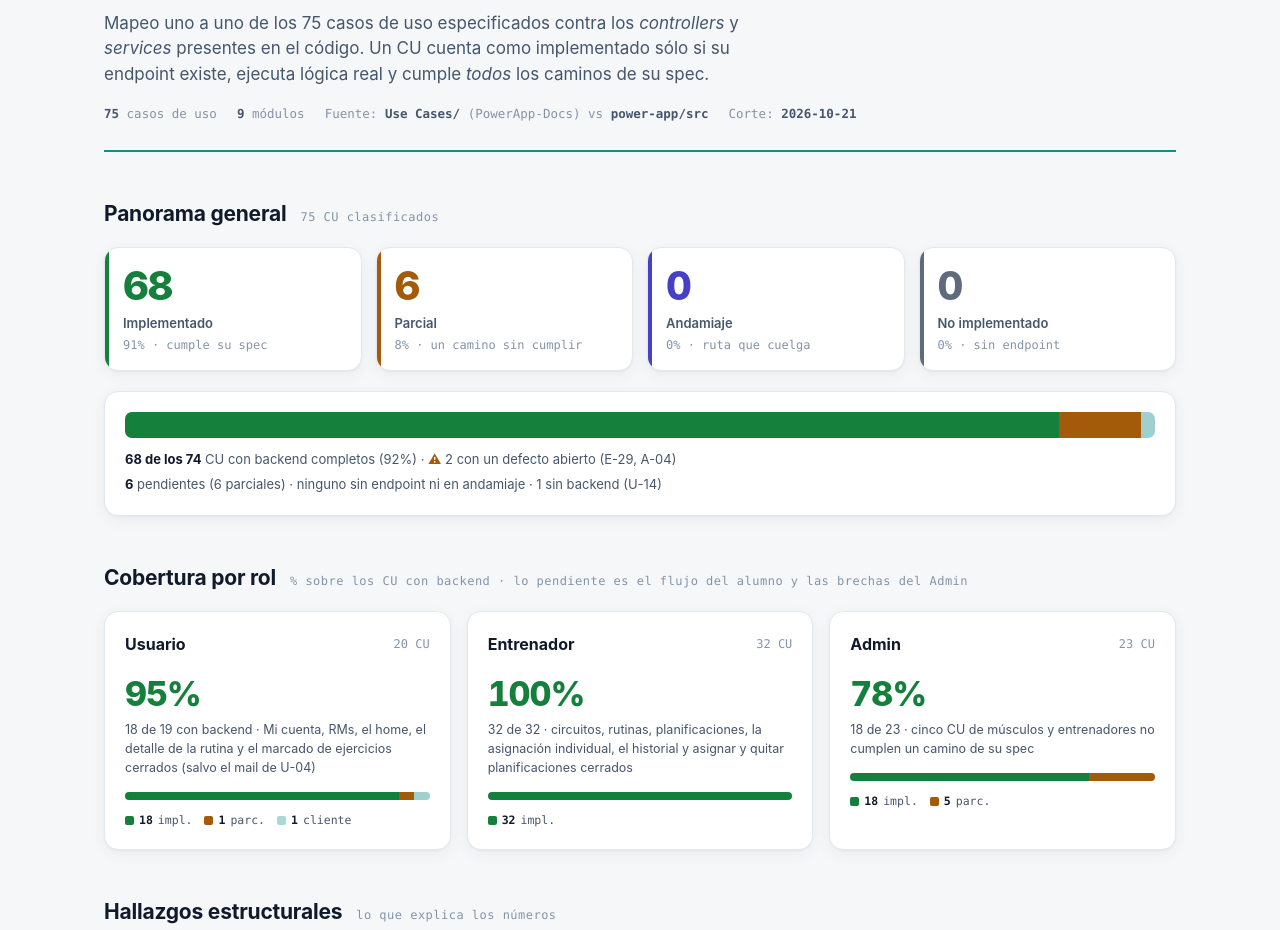
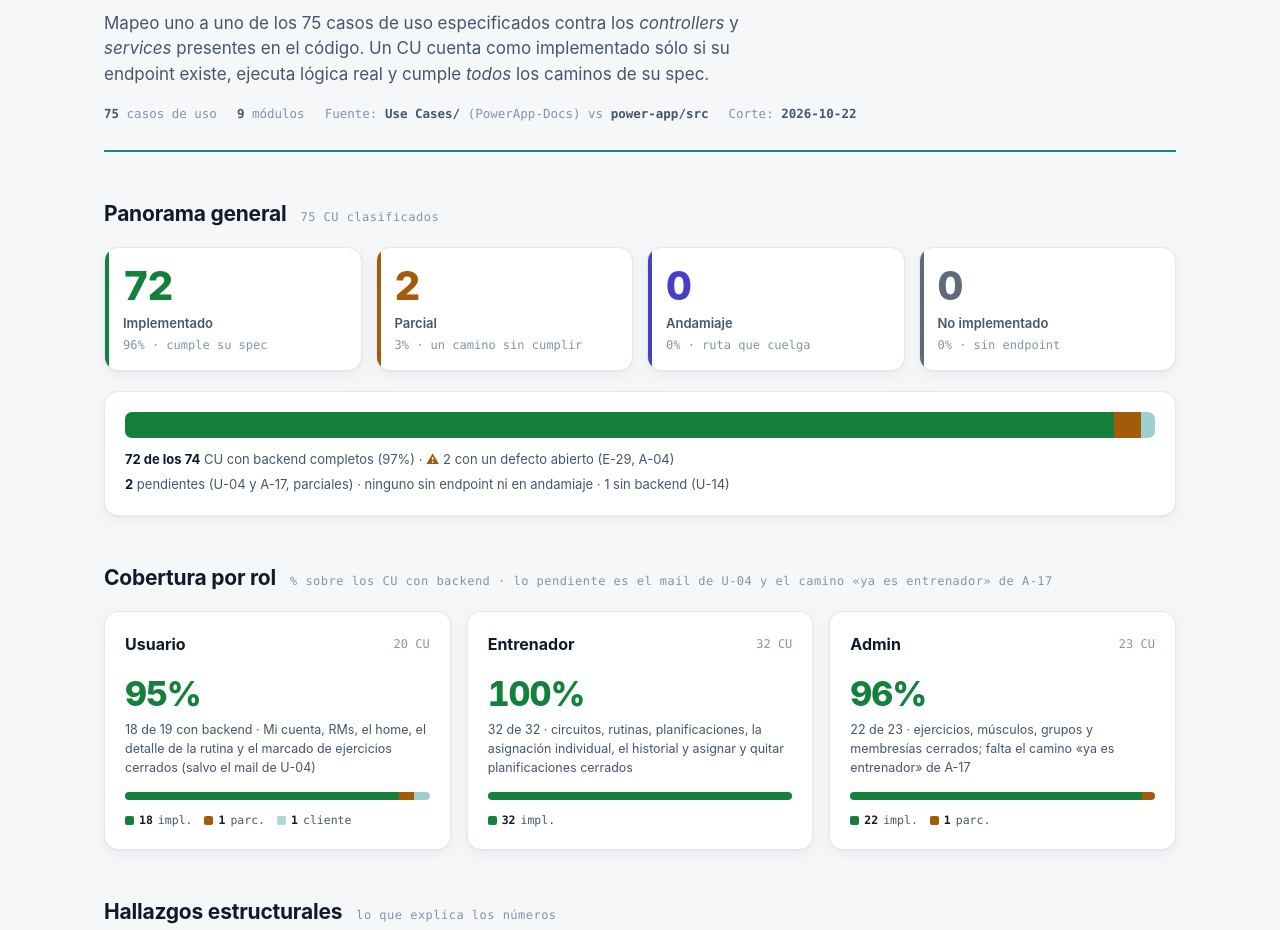
Before and after one commit to FranCarames/PowerApp-Docs, a plain HTML site: page Status/dashboard-estado-backend.html in a window 1280 px wide. Shown: the part 171-1101 px from the top of the page. Drawn offline with Linux system fonts and the light colour scheme.

Commit message:
updated Backend status

```diff
--- a/Status/dashboard-estado-backend.html
+++ b/Status/dashboard-estado-backend.html
@@ -205,7 +205,7 @@
       <span><b>75</b> casos de uso</span>
       <span><b>9</b> módulos</span>
       <span>Fuente: <b>Use Cases/</b> (PowerApp-Docs) vs <b>power-app/src</b></span>
-      <span>Corte: <b>2026-10-21</b></span>
+      <span>Corte: <b>2026-10-22</b></span>
     </div>
   </header>
 
@@ -214,10 +214,10 @@
     <div class="sec-head"><h2>Panorama general</h2><span class="kicker">75 CU clasificados</span></div>
     <div class="tiles">
       <div class="tile done">
-        <div class="n">68</div><div class="lbl">Implementado</div><div class="pct">91% · cumple su spec</div>
+        <div class="n">72</div><div class="lbl">Implementado</div><div class="pct">96% · cumple su spec</div>
       </div>
       <div class="tile partial">
-        <div class="n">6</div><div class="lbl">Parcial</div><div class="pct">8% · un camino sin cumplir</div>
+        <div class="n">2</div><div class="lbl">Parcial</div><div class="pct">3% · un camino sin cumplir</div>
       </div>
       <div class="tile stub">
         <div class="n">0</div><div class="lbl">Andamiaje</div><div class="pct">0% · ruta que cuelga</div>
@@ -228,21 +228,21 @@
     </div>
 
     <div class="bar-block">
-      <div class="bar" role="img" aria-label="68 implementados, 6 parciales, 0 andamiaje, 0 no implementados y 1 sin backend, de 75">
-        <span class="s-done" style="width:90.67%"></span>
-        <span class="s-partial" style="width:8%"></span>
+      <div class="bar" role="img" aria-label="72 implementados, 2 parciales, 0 andamiaje, 0 no implementados y 1 sin backend, de 75">
+        <span class="s-done" style="width:96%"></span>
+        <span class="s-partial" style="width:2.67%"></span>
         <span class="s-client" style="width:1.33%"></span>
       </div>
       <div class="bar-cap">
-        <span><b>68 de los 74</b> CU con backend completos (92%) · <span class="warn">⚠</span> 2 con un defecto abierto (E-29, A-04)</span>
-        <span><b>6</b> pendientes (6 parciales) · ninguno sin endpoint ni en andamiaje · 1 sin backend (U-14)</span>
+        <span><b>72 de los 74</b> CU con backend completos (97%) · <span class="warn">⚠</span> 2 con un defecto abierto (E-29, A-04)</span>
+        <span><b>2</b> pendientes (U-04 y A-17, parciales) · ninguno sin endpoint ni en andamiaje · 1 sin backend (U-14)</span>
       </div>
     </div>
   </section>
 
   <!-- BY ROLE -->
   <section>
-    <div class="sec-head"><h2>Cobertura por rol</h2><span class="kicker">% sobre los CU con backend · lo pendiente es el flujo del alumno y las brechas del Admin</span></div>
+    <div class="sec-head"><h2>Cobertura por rol</h2><span class="kicker">% sobre los CU con backend · lo pendiente es el mail de U-04 y el camino «ya es entrenador» de A-17</span></div>
     <div class="roles">
 
       <div class="role-card">
@@ -275,15 +275,15 @@
 
       <div class="role-card">
         <h3>Admin <em>23 CU</em></h3>
-        <div class="role-pct" style="color:var(--done)">78%</div>
-        <div class="role-sub">18 de 23 · cinco CU de músculos y entrenadores no cumplen un camino de su spec</div>
+        <div class="role-pct" style="color:var(--done)">96%</div>
+        <div class="role-sub">22 de 23 · ejercicios, músculos, grupos y membresías cerrados; falta el camino «ya es entrenador» de A-17</div>
         <div class="mini-bar">
-          <span style="width:78.26%;background:var(--done)"></span>
-          <span style="width:21.74%;background:var(--partial)"></span>
+          <span style="width:95.65%;background:var(--done)"></span>
+          <span style="width:4.35%;background:var(--partial)"></span>
         </div>
         <div class="role-legend">
-          <i><span class="swatch" style="background:var(--done)"></span><b>18</b> impl.</i>
-          <i><span class="swatch" style="background:var(--partial)"></span><b>5</b> parc.</i>
+          <i><span class="swatch" style="background:var(--done)"></span><b>22</b> impl.</i>
+          <i><span class="swatch" style="background:var(--partial)"></span><b>1</b> parc.</i>
         </div>
       </div>
 
@@ -330,8 +330,8 @@
           <tr><td class="cu">1</td><td class="name">Seguridad y contrato inmediato <span class="muted">· BE-01 a BE-08</span></td><td class="endpoint">16 al 19/10</td><td><b>H1:</b> sin agujeros de seguridad conocidos, el web avisado de C2 y el Status con conteos reales</td><td><span class="chip done"><span class="cd"></span>Cerrada 17/10</span></td></tr>
           <tr><td class="cu">2</td><td class="name">Bloque A: rutina puntual y ejecución <span class="muted">· BE-09 a BE-16</span></td><td class="endpoint">20 al 27/10</td><td><b>H2:</b> el flujo puntual de punta a punta: asignar → ver → marcar → nota → historial</td><td><span class="chip done"><span class="cd"></span>Cerrada 18/10</span></td></tr>
           <tr><td class="cu">⏱</td><td class="name">Regenerar la base de Render <span class="muted">· BE-23</span></td><td class="endpoint">≈ 1/11</td><td>Esquema del bloque A aplicado antes de que venza la base (≈ 2/11, sin verificar)</td><td><span class="muted">fecha fija</span></td></tr>
-          <tr><td class="cu">3</td><td class="name">Bloque B: asignar planificaciones <span class="muted">· BE-17 a BE-23</span></td><td class="endpoint">28/10 al 5/11</td><td><b>H3:</b> los 74 CU con backend tienen código</td><td><span class="chip partial"><span class="cd"></span>En curso</span> <span class="muted">BE-17, BE-18, BE-18b, BE-19 y BE-20 (20 y 21/10)</span></td></tr>
-          <tr><td class="cu">4</td><td class="name">Brechas de CU y deuda <span class="muted">· BE-24 a BE-34</span></td><td class="endpoint">3 al 12/11</td><td><b>H4:</b> ningún parcial y el Swagger completo</td><td></td></tr>
+          <tr><td class="cu">3</td><td class="name">Bloque B: asignar planificaciones <span class="muted">· BE-17 a BE-23</span></td><td class="endpoint">28/10 al 5/11</td><td><b>H3:</b> los 74 CU con backend tienen código</td><td><span class="chip partial"><span class="cd"></span>En curso</span> <span class="muted">BE-17, BE-18, BE-18b, BE-19, BE-20 y BE-20e (20 y 21/10)</span></td></tr>
+          <tr><td class="cu">4</td><td class="name">Brechas de CU y deuda <span class="muted">· BE-24 a BE-34</span></td><td class="endpoint">3 al 12/11</td><td><b>H4:</b> ningún parcial y el Swagger completo</td><td><span class="chip partial"><span class="cd"></span>En curso</span> <span class="muted">BE-24, BE-25 y BE-26 adelantadas (22/10)</span></td></tr>
           <tr><td class="cu">5</td><td class="name">Verificación y cierre <span class="muted">· BE-35 a BE-39</span></td><td class="endpoint">12 al 17/11</td><td><b>H5:</b> criterios de "backend terminado" cumplidos y código congelado</td><td></td></tr>
         </tbody>
       </table>
@@ -357,7 +357,7 @@
           <tr><td class="cu">CU-U-07</td><td class="name">Obtener historial de pagos</td><td><span class="chip done"><span class="cd"></span>Implementado</span></td><td class="endpoint"><span class="verb">GET</span> /membership/payment/user/:id <span class="muted">· <code>@Owner</code>, del más reciente al más viejo (16/10)</span></td></tr>
 
           <tr class="pkg"><td colspan="4"><span class="pkg-lbl">Mi entrenamiento</span></td></tr>
-          <tr><td class="cu">CU-U-08</td><td class="name">Obtener mi planificación</td><td><span class="chip done"><span class="cd"></span>Implementado</span></td><td class="endpoint"><span class="verb">GET</span> /routine/assigned/:userId <span class="muted">· la parte individual, por día y con su progreso (18/10) · </span><span class="verb">GET</span> /routine/assigned-plan/:userId <span class="muted">· la parte del plan: las semanas de cada plan activo, sus rutinas sin día y con su progreso · tope de 520 semanas (BE-20, 21/10)</span></td></tr>
+          <tr><td class="cu">CU-U-08</td><td class="name">Obtener mi planificación</td><td><span class="chip done"><span class="cd"></span>Implementado</span></td><td class="endpoint"><span class="verb">GET</span> /routine/home/:userId <span class="muted">· el home en un solo pedido: week semanas desde el lunes de date, con las dos fuentes (BE-20e, 21/10) · </span><span class="verb">GET</span> /routine/assigned/:userId <span class="muted">· la parte individual, por día y con su progreso (18/10) · </span><span class="verb">GET</span> /routine/assigned-plan/:userId <span class="muted">· la parte del plan: las semanas de cada plan activo, sus rutinas sin día y con su progreso · tope de 520 semanas (BE-20, 21/10)</span></td></tr>
           <tr><td class="cu">CU-U-09</td><td class="name">Ver detalle de rutina</td><td><span class="chip done"><span class="cd"></span>Implementado</span></td><td class="endpoint"><span class="verb">GET</span> /routine/assign-user/:id <span class="muted">· el alumno lee la rutina por su asignación (403 si es de otro) · mismo árbol que GET /routine/:id, con lo dado de baja que completó y lo hecho en <code>finished</code> (18/10)</span></td></tr>
           <tr><td class="cu">CU-U-10</td><td class="name">Ver detalle de un ejercicio</td><td><span class="chip done"><span class="cd"></span>Implementado</span></td><td class="endpoint"><span class="muted">dentro del detalle de la asignación: ficha, series, nota del coach y, en <code>finished</code>, la nota del alumno (18/10) · </span><span class="verb">GET</span> /exercise/:id <span class="muted">sigue siendo el catálogo</span></td></tr>
           <tr><td class="cu">CU-U-11</td><td class="name">Ver mis RMs de un ejercicio</td><td><span class="chip done"><span class="cd"></span>Implementado</span></td><td class="endpoint"><span class="verb">GET</span> /user_rm/user/:idUser/exercise/:idExercise <span class="muted">· check de dueño (<code>@Owner</code> desde el 16/10)</span></td></tr>
@@ -435,7 +435,7 @@
 
   <!-- DETAIL: ADMIN -->
   <section>
-    <div class="sec-head"><h2>Rol Admin</h2><span class="kicker">23 CU · 78% implementado</span></div>
+    <div class="sec-head"><h2>Rol Admin</h2><span class="kicker">23 CU · 96% implementado</span></div>
     <div class="table-scroll">
       <table>
         <thead>
@@ -454,14 +454,14 @@
           <tr><td class="cu">CU-A-07</td><td class="name">Obtener músculos</td><td><span class="chip done"><span class="cd"></span>Implementado</span></td><td class="endpoint"><span class="verb">GET</span> /muscles/all</td></tr>
           <tr><td class="cu">CU-A-08</td><td class="name">Crear músculo</td><td><span class="chip done"><span class="cd"></span>Implementado</span></td><td class="endpoint"><span class="verb">POST</span> /muscles/create</td></tr>
           <tr><td class="cu">CU-A-09</td><td class="name">Editar músculo</td><td><span class="chip done"><span class="cd"></span>Implementado</span></td><td class="endpoint"><span class="verb">POST</span> /muscles/edit/:id</td></tr>
-          <tr><td class="cu">CU-A-10</td><td class="name">Eliminar músculo</td><td><span class="chip partial"><span class="cd"></span>Parcial</span></td><td class="endpoint"><span class="verb">DELETE</span> /muscles/:id <span class="muted">· borra en cascada en vez de impedir la baja de un músculo en uso · BE-24</span></td></tr>
+          <tr><td class="cu">CU-A-10</td><td class="name">Eliminar músculo</td><td><span class="chip done"><span class="cd"></span>Implementado</span></td><td class="endpoint"><span class="verb">DELETE</span> /muscles/:id <span class="muted">· 409 si está asociado a ejercicios, con la FK en RESTRICT de respaldo (BE-24, 22/10)</span></td></tr>
           <tr><td class="cu">CU-A-11</td><td class="name">Obtener grupos musculares</td><td><span class="chip done"><span class="cd"></span>Implementado</span></td><td class="endpoint"><span class="verb">GET</span> /muscles/mg/all</td></tr>
 
           <tr class="pkg"><td colspan="4"><span class="pkg-lbl">Administrar grupos musculares</span></td></tr>
           <tr><td class="cu">CU-A-12</td><td class="name">Obtener músculos del grupo muscular</td><td><span class="chip done"><span class="cd"></span>Implementado</span></td><td class="endpoint"><span class="verb">GET</span> /muscles/mg/get/:id <span class="muted">· incluye músculos</span></td></tr>
-          <tr><td class="cu">CU-A-13</td><td class="name">Crear grupo muscular</td><td><span class="chip partial"><span class="cd"></span>Parcial</span></td><td class="endpoint"><span class="verb">POST</span> /muscles/mg/create <span class="muted">· no valida el nombre único · BE-26</span></td></tr>
-          <tr><td class="cu">CU-A-14</td><td class="name">Editar grupo muscular</td><td><span class="chip partial"><span class="cd"></span>Parcial</span></td><td class="endpoint"><span class="verb">POST</span> /muscles/mg/edit/:id <span class="muted">· no valida el nombre único · BE-26</span></td></tr>
-          <tr><td class="cu">CU-A-15</td><td class="name">Eliminar grupo muscular</td><td><span class="chip partial"><span class="cd"></span>Parcial</span></td><td class="endpoint"><span class="verb">DELETE</span> /muscles/mg/:id <span class="muted">· borra el grupo y sus músculos en cascada · BE-25</span></td></tr>
+          <tr><td class="cu">CU-A-13</td><td class="name">Crear grupo muscular</td><td><span class="chip done"><span class="cd"></span>Implementado</span></td><td class="endpoint"><span class="verb">POST</span> /muscles/mg/create <span class="muted">· nombre único, sin distinguir mayúsculas ni espacios en los extremos: 409 (BE-26, 22/10)</span></td></tr>
+          <tr><td class="cu">CU-A-14</td><td class="name">Editar grupo muscular</td><td><span class="chip done"><span class="cd"></span>Implementado</span></td><td class="endpoint"><span class="verb">POST</span> /muscles/mg/edit/:id <span class="muted">· 409 si el nombre nuevo ya es de otro grupo; sólo se controla si cambia (BE-26, 22/10)</span></td></tr>
+          <tr><td class="cu">CU-A-15</td><td class="name">Eliminar grupo muscular</td><td><span class="chip done"><span class="cd"></span>Implementado</span></td><td class="endpoint"><span class="verb">DELETE</span> /muscles/mg/:id <span class="muted">· 409 si todavía tiene músculos, con la FK en RESTRICT de respaldo (BE-25, 22/10)</span></td></tr>
 
           <tr class="pkg"><td colspan="4"><span class="pkg-lbl">Administrar entrenadores</span></td></tr>
           <tr><td class="cu">CU-A-16</td><td class="name">Obtener entrenadores</td><td><span class="chip done"><span class="cd"></span>Implementado</span></td><td class="endpoint"><span class="verb">GET</span> /coach/all <span class="muted">· sólo admin; era público (16/10)</span></td></tr>
@@ -494,7 +494,7 @@
 
   <footer>
     <span>PowerApp Backend · auditoría de casos de uso</span>
-    <span>68 impl · 6 parc · 0 andam · 0 falta · 1 sin backend — de 75 · corte 2026-10-21</span>
+    <span>72 impl · 2 parc · 0 andam · 0 falta · 1 sin backend — de 75 · corte 2026-10-22</span>
   </footer>
 
 </div>
```
Also changed, not shown: 1 other file.
